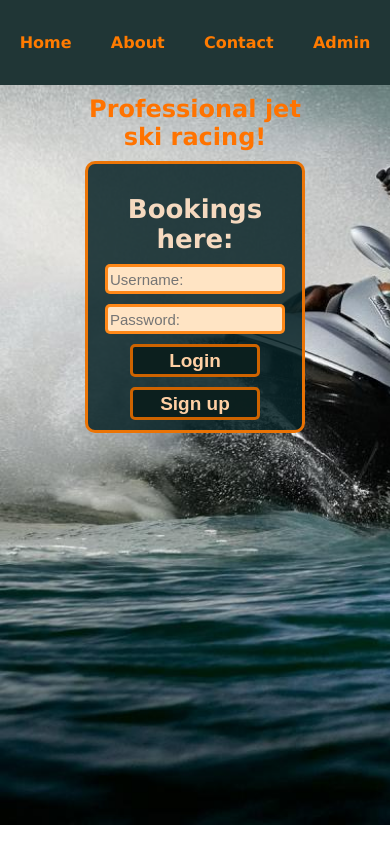
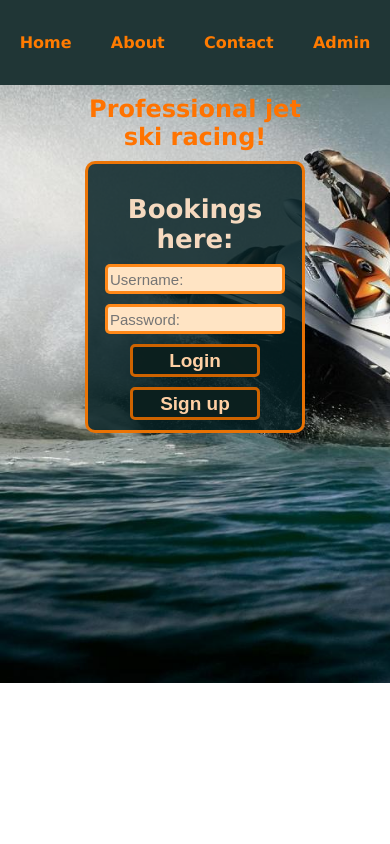
Before and after one commit to alexnmc/appointment-booking, a React (Create React App) app in the folder client/: page / in a window 390 px wide. Built offline with nearby package versions, Linux system fonts and the light colour scheme.

Commit message:
scroll div

```diff
--- a/client/src/style.css
+++ b/client/src/style.css
@@ -476,7 +476,7 @@ button{
         margin-top: 40px;
         width:auto;
         padding:10px;
-        height: 100%;
+        height: 400px;
     }
 
     .booking2{
@@ -510,6 +510,8 @@ button{
         align-items: center;
         justify-content: flex-start;
         position: relative;
+        height: auto;
+        padding-bottom: 30px;
     }
 
 
```
